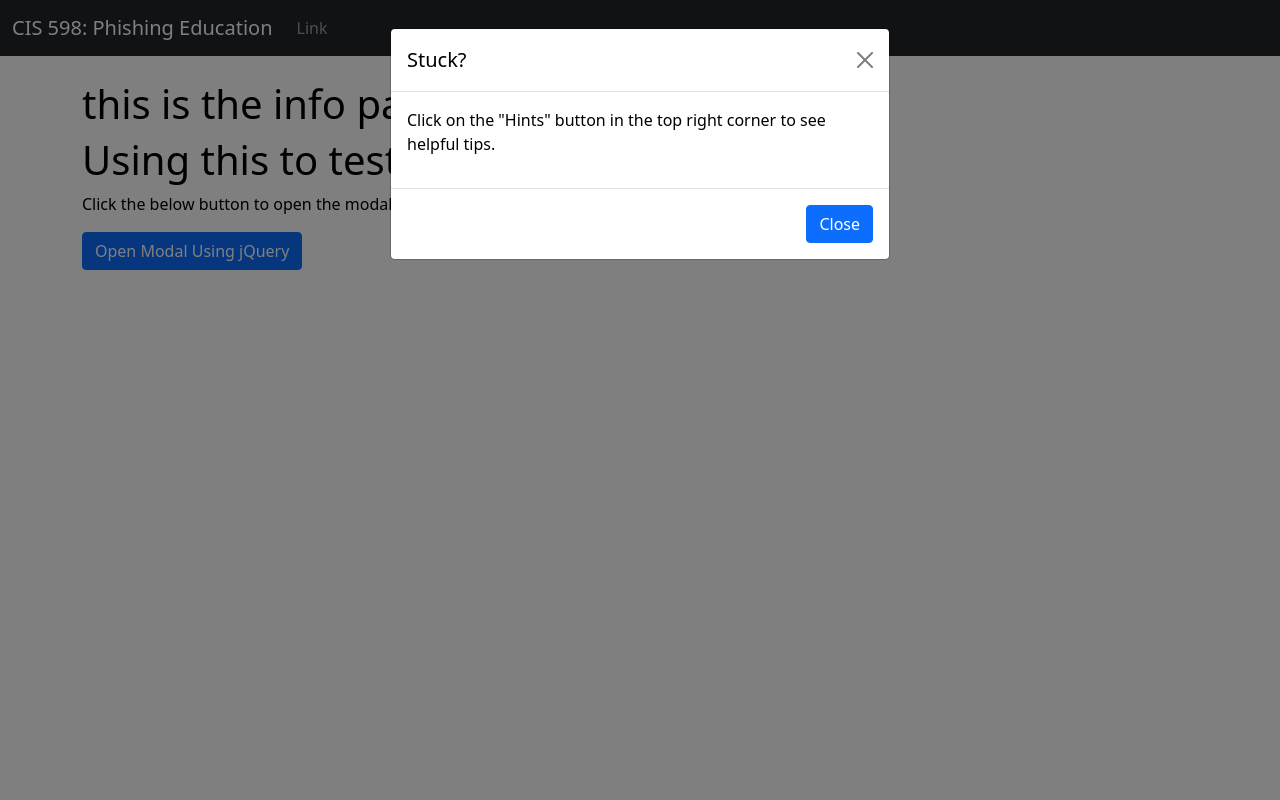
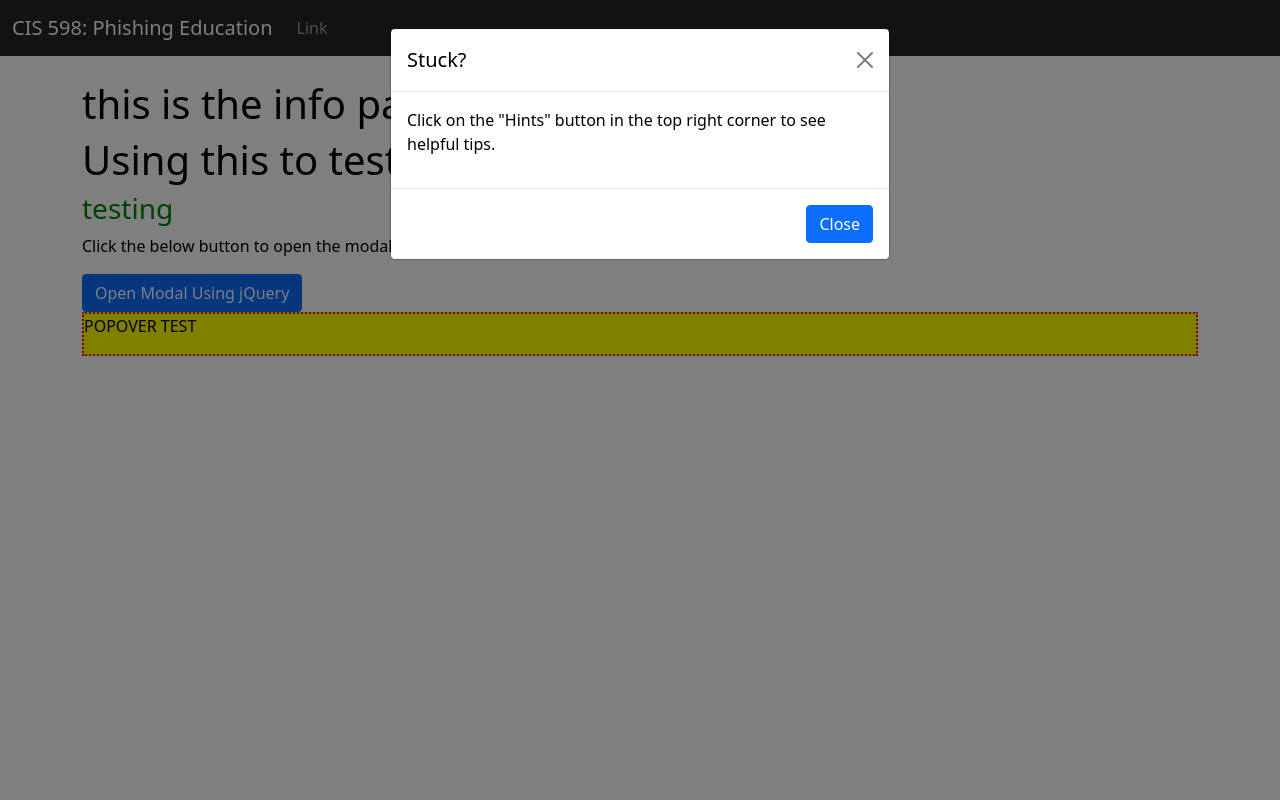
Before and after one commit to mtraskowsky/phishingEd, a Django app: page /info/ in a window 1280 px wide. Run offline with Django 3.2, Linux system fonts and the light colour scheme; some libraries are stand-ins or nearby versions.

Commit message:
testing css issues

```diff
--- a/static/css/styles.css
+++ b/static/css/styles.css
@@ -1,9 +1,9 @@
-h1 {
-    color: black;
+h3 {
+    color: green;
 }
 
 h2 {
-    color: black;
+    color: green;
 }
 
 row {
@@ -97,3 +97,32 @@ body {
     -ms-user-select: none;
     user-select: none;
 }
+
+<!-- POPVER -->
+.popover {
+  text-align: right;
+}
+.popover-header {
+    color: blue;
+    font-size: 15px;
+}
+.popover-content {
+    color: red;
+    font-size: 10px;
+}
+
+
+#first-hint {
+   background-color: yellow !important;
+}
+
+.thisispopover {
+  border: 2px dotted red !important;
+
+}
+
+#thisispopover {
+  border: 2px dotted red !important;
+   background-color: yellow !important;
+
+}
--- a/templates/info.html
+++ b/templates/info.html
@@ -26,8 +26,17 @@
       </div>
     </div>
 
+
+    <h3>testing</h3>
     <p>Click the below button to open the modal popup.</p>
     <button type="button" id="MybtnModal" class="btn btn-primary">Open Modal Using jQuery</button>
+
+
+    <!-- POPOVER -->
+    <div class="thisispopover" id="thisispopover">
+    <p id="first-hint" data-toggle="popover" title="Hint 1" data-bs-trigger="hover" data-bs-content="Is Angelica Sepulveda someone you know?<br/>
+    If you look at the email address, does angelspvd1070@gmail.com seem legitimate?" data-bs-html="true">POPOVER TEST</p>
+    </div>
 
     <script src="https://cdn.jsdelivr.net/npm/bootstrap@5.0.0-beta3/dist/js/bootstrap.bundle.min.js" integrity="sha384-JEW9xMcG8R+pH31jmWH6WWP0WintQrMb4s7ZOdauHnUtxwoG2vI5DkLtS3qm9Ekf" crossorigin="anonymous"></script>
     <script src="https://cdn.jsdelivr.net/npm/@popperjs/core@2.9.1/dist/umd/popper.min.js" integrity="sha384-SR1sx49pcuLnqZUnnPwx6FCym0wLsk5JZuNx2bPPENzswTNFaQU1RDvt3wT4gWFG" crossorigin="anonymous"></script>
@@ -46,6 +55,10 @@
                     $("#secondModal").modal('show');
             }, 1000)
         });
+
+        $(document).ready(function(){
+          $('[data-toggle="popover"]').popover();
+        });
     </script>
 
 </body>
```
Also changed, not shown: templates/challenge.html (+10 -3 lines).
